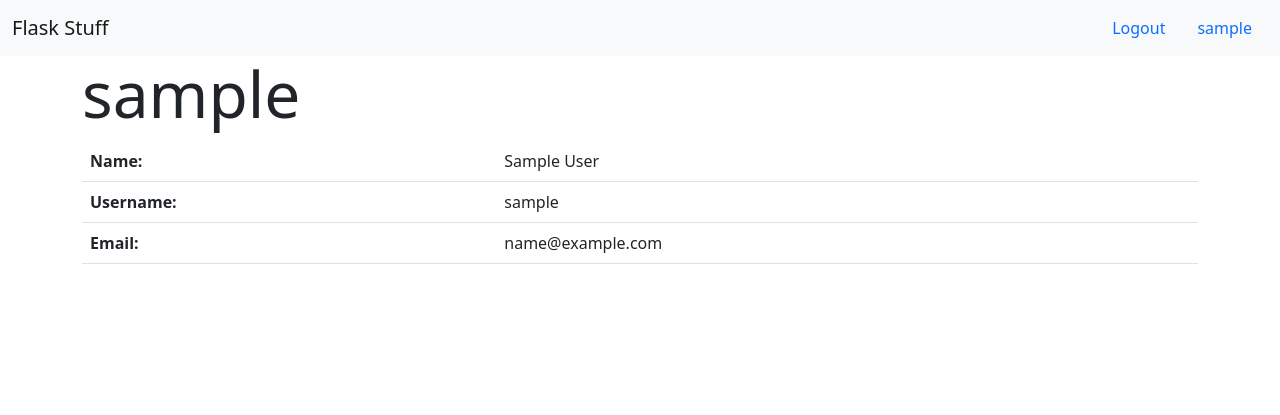
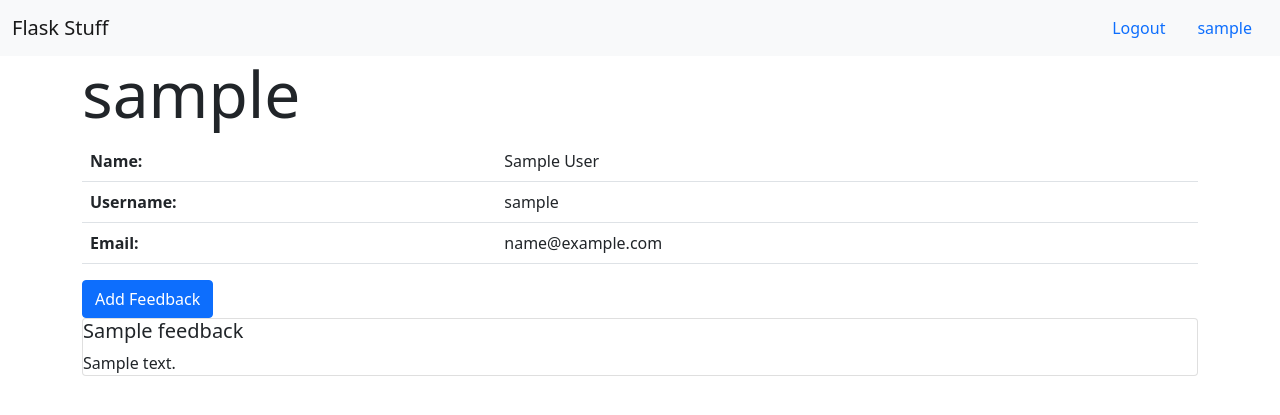
Before and after one commit to dixls/flask-feedback, a Flask app: a page that uses templates/user_info.html in a window 1280 px wide. Shown: the top 415 px of the page. Run offline with Flask 2, Linux system fonts and the light colour scheme; the visitor is signed in with stand-in values (Sample User, id 1); tables that the repository leaves empty hold one stand-in row (values such as "Sample post").

Commit message:
created feedback form and view

```diff
--- a/app.py
+++ b/app.py
@@ -1,8 +1,8 @@
 from hashlib import new
 from flask import Flask, render_template, redirect, session, flash
 from flask_debugtoolbar import DebugToolbarExtension
-from forms import Registration, Login
-from models import connect_db, db, User
+from forms import Registration, Login, FeedbackForm
+from models import connect_db, db, User, Feedback
 
 app = Flask(__name__)
 app.config["SQLALCHEMY_DATABASE_URI"] = "postgresql:///flask_feedback"
@@ -108,3 +108,30 @@ def profile(username):
         return redirect("/")
     else:
         return render_template("user_info.html", user=user)
+
+
+@app.route("/users/<username>/feedback/add", methods=["GET", "POST"])
+def add_feedback(username):
+    """allows a specific user to add feedback"""
+
+    user = User.query.get_or_404(username)
+
+    form = FeedbackForm()
+
+    if "current_user" not in session:
+        flash("Please login first", "danger")
+        return redirect("/login")
+    elif username != session["current_user"]:
+        flash("You do not have permission to view that page", "danger")
+        return redirect("/")
+    else:
+        if form.validate_on_submit():
+            title = form.title.data
+            content = form.content.data
+
+            new_feedback = Feedback(title=title,content=content,username=username)
+            db.session.add(new_feedback)
+            db.session.commit()
+            return redirect(f"/users/{username}")
+        else:
+            return render_template("add_feedback.html", user=user, form=form)
--- a/templates/user_info.html
+++ b/templates/user_info.html
@@ -18,4 +18,19 @@
         <td>{{user.email}}</td>
     </tr>
 </table>
+<a href="/users/{{user.username}}/feedback/add" class="btn btn-primary">Add Feedback</a>
+<div class="row mb-3">
+    {% for post in user.posts %}
+    <div class="col">
+        <div class="card mb-3">
+            <div class="card_body">
+                <h5 class="card_title">
+                    {{post.title}}
+                </h5>
+                <p class="card-text">{{post.content}}</p>
+            </div>
+        </div>
+    </div>
+    {% endfor %}
+</div>
 {% endblock %}
```
Also changed, not shown: forms.py (+8 -2 lines), templates/add_feedback.html (added, +26 -0 lines).
